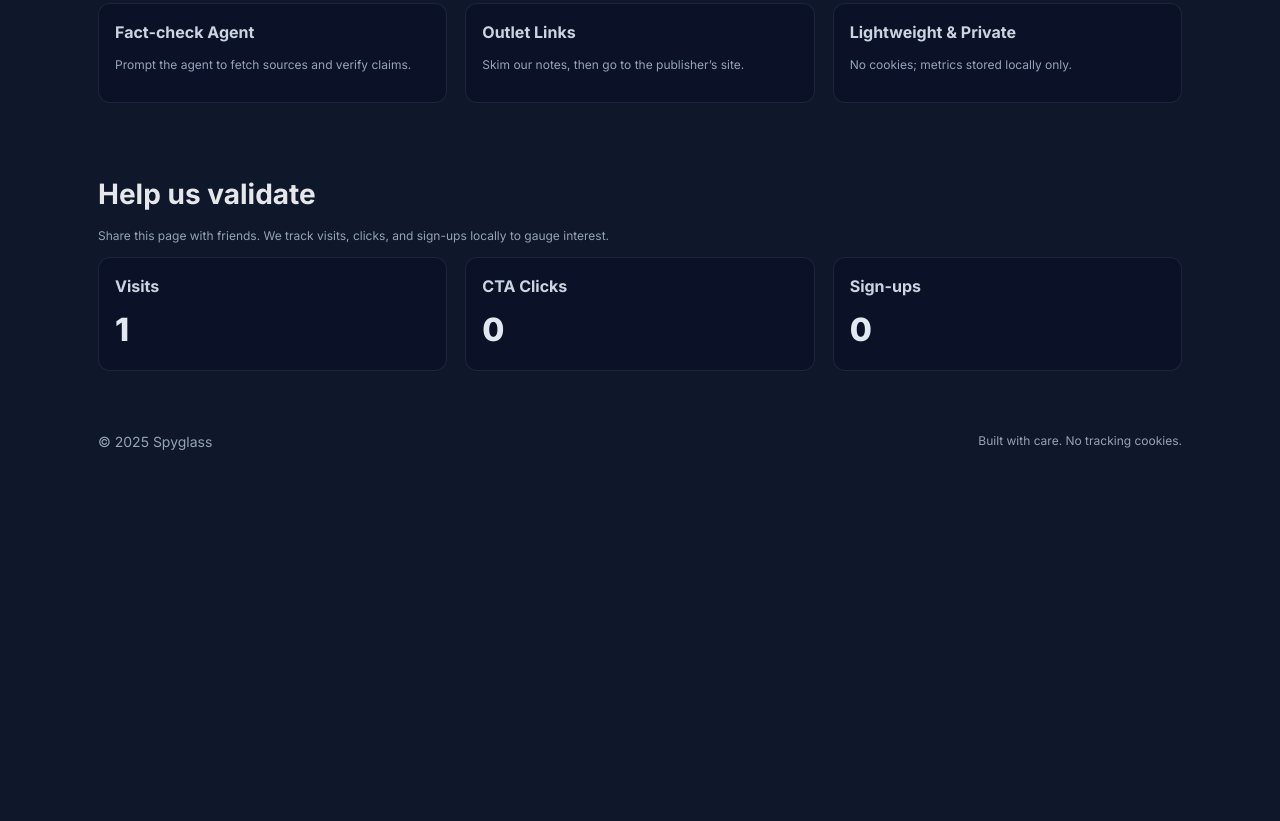
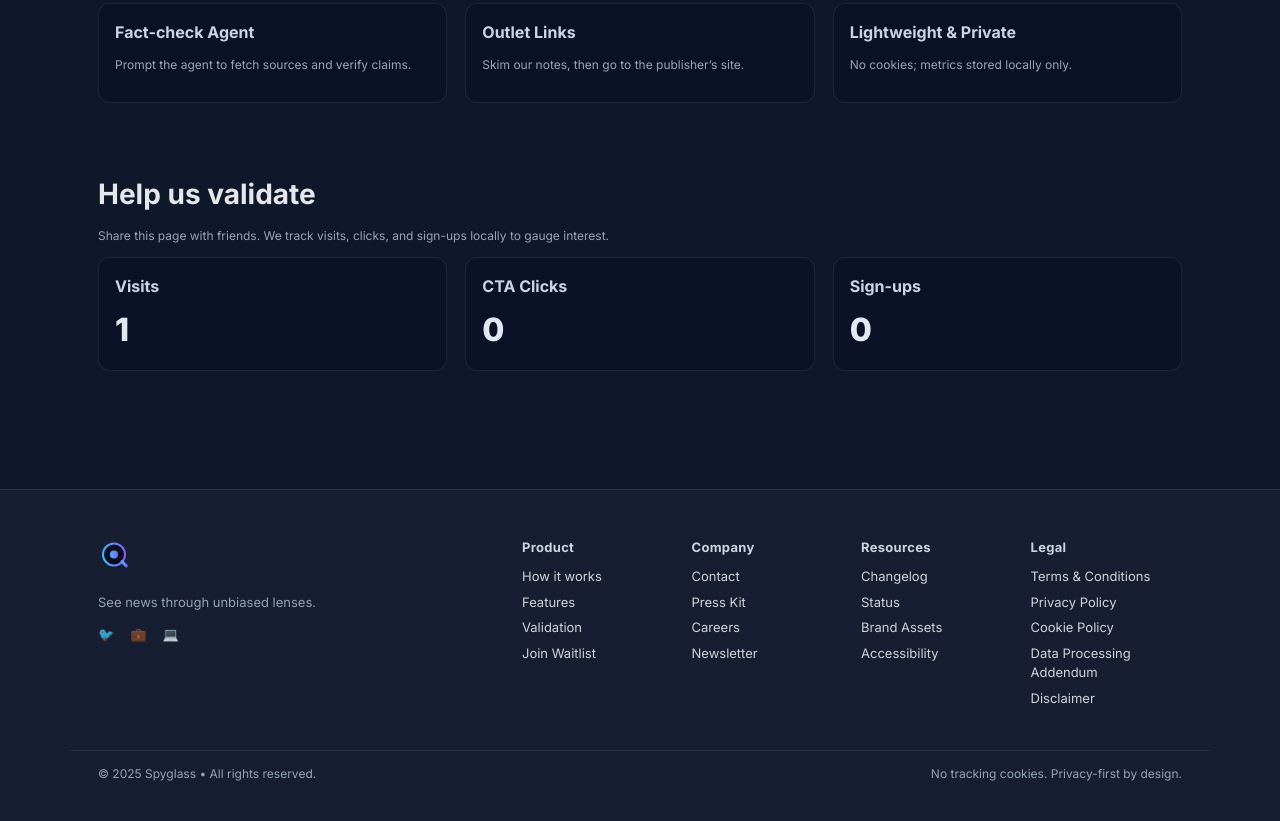
Before and after one commit to wangxueyi1226/spyglass-landing, a plain HTML site: page index.html in a window 1280 px wide. Shown: the part 1337-2158 px from the top of the page. Before the commit the page ends 1817 px from the top, so only its background shows below. Drawn offline with Linux system fonts and the light colour scheme.

Commit message:
add footer

```diff
--- a/index.html
+++ b/index.html
@@ -35,7 +35,7 @@
     .mock{padding:18px}
     .chrome{background:#0b1022;border:1px solid var(--stroke);border-radius:14px;padding:14px}
     .tabs{display:flex;gap:8px;margin-bottom:12px}
-    .pill{background:#0e1530;border:1px solid var(--stroke);color:var(--muted);padding:6px 10px;border-radius:999px;font-size:12px}
+    .pill{background:#0e1530;border:1px solid var(--stroke);color:#9aa4b5;padding:6px 10px;border-radius:999px;font-size:12px}
     .active{background:linear-gradient(90deg,#0ea5e9,#8b5cf6);color:#0b1022;font-weight:700}
     .panel{display:grid;grid-template-columns:1fr 1fr;gap:14px}
     .card{background:#0b1228;border:1px solid var(--stroke);border-radius:12px;padding:16px}
@@ -44,9 +44,8 @@
     .section h2{font-size:28px;margin:0 0 8px}
     .grid-3{display:grid;grid-template-columns:repeat(3,1fr);gap:18px}
     .badges{display:flex;gap:8px;flex-wrap:wrap;margin-top:14px}
-    .badge{border:1px solid var(--stroke);border-radius:999px;padding:8px 10px;font-size:12px;color:var(--muted)}
-    .foot{margin-top:60px;display:flex;align-items:center;justify-content:space-between;color:var(--muted);font-size:14px}
-    .tiny{font-size:12px;color:var(--muted)}
+    .badge{border:1px solid var(--stroke);border-radius:999px;padding:8px 10px;font-size:12px;color:#9aa4b5}
+    .tiny{font-size:12px;color:#9aa4b5}
     .big{font-size:32px;font-weight:800;color:#e2e8f0}
     @media(max-width:1040px){.hero{grid-template-columns:1fr}.panel{grid-template-columns:1fr}.grid-3{grid-template-columns:1fr}}
     /* --- energy bars --- */
@@ -58,6 +57,56 @@
     .energy .left{position:absolute;left:0;top:0;bottom:0;background:linear-gradient(90deg,rgba(56,189,248,.15),rgba(56,189,248,.8));box-shadow:0 0 18px rgba(56,189,248,.35) inset}
     .energy .right{position:absolute;right:0;top:0;bottom:0;background:linear-gradient(270deg,rgba(139,92,246,.15),rgba(139,92,246,.8));box-shadow:0 0 18px rgba(139,92,246,.35) inset}
     .energy .numbers{display:flex;justify-content:space-between;font-size:11px;color:var(--muted);margin-top:6px}
+    /* --- footer (enhanced, no navigation) --- */
+    .footer{
+      background:rgba(255,255,255,0.03);
+      border-top:1px solid var(--stroke);
+      margin-top:90px;
+      padding:48px 0 24px;
+      color:var(--muted);
+      font-size:14px;
+    }
+    .footer-wrap{
+      max-width:1140px;
+      margin:0 auto;
+      display:grid;
+      grid-template-columns:1.2fr 2fr;
+      gap:28px;
+      padding:0 28px;
+    }
+    .footer-brand{min-width:220px}
+    .footer .logo{width:160px;height:40px}
+    .footer .slogan{margin-top:10px;font-size:13px;color:var(--muted)}
+    .footer-columns{
+      display:grid;
+      grid-template-columns:repeat(4,minmax(140px,1fr));
+      gap:18px;
+    }
+    .fcol h4{margin:0 0 10px;font-size:13px;color:#cbd5e1;letter-spacing:.3px}
+    .nolink{
+      display:block;
+      color:var(--text);
+      font-size:13px;
+      text-decoration:none;
+      margin:6px 0;
+      opacity:.9;
+      cursor:default;
+    }
+    .nolink[aria-disabled="true"]{pointer-events:none}
+    .footer-bottom{
+      max-width:1140px;margin:36px auto 0;border-top:1px solid var(--stroke);
+      padding:14px 28px;display:flex;justify-content:space-between;flex-wrap:wrap;
+      gap:8px;font-size:12px;color:var(--muted)
+    }
+    .footer-social{display:flex;gap:10px;font-size:18px;margin-top:10px}
+    .footer-social .nolink{display:inline-block;margin:0 6px 0 0}
+    @media(max-width:900px){
+      .footer-wrap{grid-template-columns:1fr}
+      .footer-columns{grid-template-columns:repeat(2,minmax(160px,1fr))}
+    }
+    @media(max-width:520px){
+      .footer-columns{grid-template-columns:1fr}
+    }
   </style>
 </head>
 <body>
@@ -159,12 +208,74 @@
         <div class="card"><h3>Sign-ups</h3><div id="m-signups" class="big">—</div></div>
       </div>
     </section>
+  </div>
 
-    <footer class="foot">
-      <div>© <span id="year"></span> Spyglass</div>
-      <div class="tiny">Built with care. No tracking cookies.</div>
-    </footer>
-  </div>
+  <!-- Footer (display-only, no navigation) -->
+  <footer class="footer" aria-label="Site footer">
+    <div class="footer-wrap">
+      <div class="footer-brand">
+        <svg class="logo" viewBox="0 0 320 78" xmlns="http://www.w3.org/2000/svg" aria-label="Spyglass logo">
+          <defs>
+            <linearGradient id="gf" x1="0%" y1="0%" x2="100%" y2="0%">
+              <stop offset="0%" stop-color="#38bdf8"/>
+              <stop offset="100%" stop-color="#8b5cf6"/>
+            </linearGradient>
+            <filter id="sf" x="-20%" y="-20%" width="140%" height="140%">
+              <feDropShadow dx="0" dy="2" stdDeviation="2" flood-opacity="0.25"/>
+            </filter>
+          </defs>
+          <g transform="translate(4,4)" filter="url(#sf)">
+            <circle cx="28" cy="28" r="22" fill="#0b1022" stroke="url(#gf)" stroke-width="4"/>
+            <circle cx="28" cy="28" r="8" fill="url(#gf)"/>
+            <rect x="44" y="38" width="18" height="6" rx="3" transform="rotate(45 44 38)" fill="url(#gf)"/>
+          </g>
+        </svg>
+        <p class="slogan">See news through unbiased lenses.</p>
+        <div class="footer-social" aria-label="Socials">
+          <span class="nolink" aria-disabled="true" title="Twitter">🐦</span>
+          <span class="nolink" aria-disabled="true" title="LinkedIn">💼</span>
+          <span class="nolink" aria-disabled="true" title="GitHub">💻</span>
+        </div>
+      </div>
+
+      <div class="footer-columns" role="list" aria-label="Footer columns">
+        <div class="fcol" role="listitem">
+          <h4>Product</h4>
+          <span class="nolink" aria-disabled="true">How it works</span>
+          <span class="nolink" aria-disabled="true">Features</span>
+          <span class="nolink" aria-disabled="true">Validation</span>
+          <span class="nolink" aria-disabled="true">Join Waitlist</span>
+        </div>
+        <div class="fcol" role="listitem">
+          <h4>Company</h4>
+          <span class="nolink" aria-disabled="true">Contact</span>
+          <span class="nolink" aria-disabled="true">Press Kit</span>
+          <span class="nolink" aria-disabled="true">Careers</span>
+          <span class="nolink" aria-disabled="true">Newsletter</span>
+        </div>
+        <div class="fcol" role="listitem">
+          <h4>Resources</h4>
+          <span class="nolink" aria-disabled="true">Changelog</span>
+          <span class="nolink" aria-disabled="true">Status</span>
+          <span class="nolink" aria-disabled="true">Brand Assets</span>
+          <span class="nolink" aria-disabled="true">Accessibility</span>
+        </div>
+        <div class="fcol" role="listitem">
+          <h4>Legal</h4>
+          <span class="nolink" aria-disabled="true">Terms &amp; Conditions</span>
+          <span class="nolink" aria-disabled="true">Privacy Policy</span>
+          <span class="nolink" aria-disabled="true">Cookie Policy</span>
+          <span class="nolink" aria-disabled="true">Data Processing Addendum</span>
+          <span class="nolink" aria-disabled="true">Disclaimer</span>
+        </div>
+      </div>
+    </div>
+
+    <div class="footer-bottom">
+      <span>© <span id="year"></span> Spyglass • All rights reserved.</span>
+      <span>No tracking cookies. Privacy-first by design.</span>
+    </div>
+  </footer>
 
   <script>
     const bump=k=>{const v=Number(localStorage.getItem(k)||0)+1;localStorage.setItem(k,v);return v};
@@ -180,10 +291,13 @@
       document.getElementById('email').value='';
       render();
     };
-    function render(){document.getElementById('m-visits').textContent=read('visits');
+    function render(){
+      document.getElementById('m-visits').textContent=read('visits');
       document.getElementById('m-cta').textContent=read('cta_clicks');
-      document.getElementById('m-signups').textContent=read('signups');}
-    render();document.getElementById('year').textContent=new Date().getFullYear();
+      document.getElementById('m-signups').textContent=read('signups');
+    }
+    render();
+    document.getElementById('year').textContent=new Date().getFullYear();
   </script>
 </body>
 </html>
```
